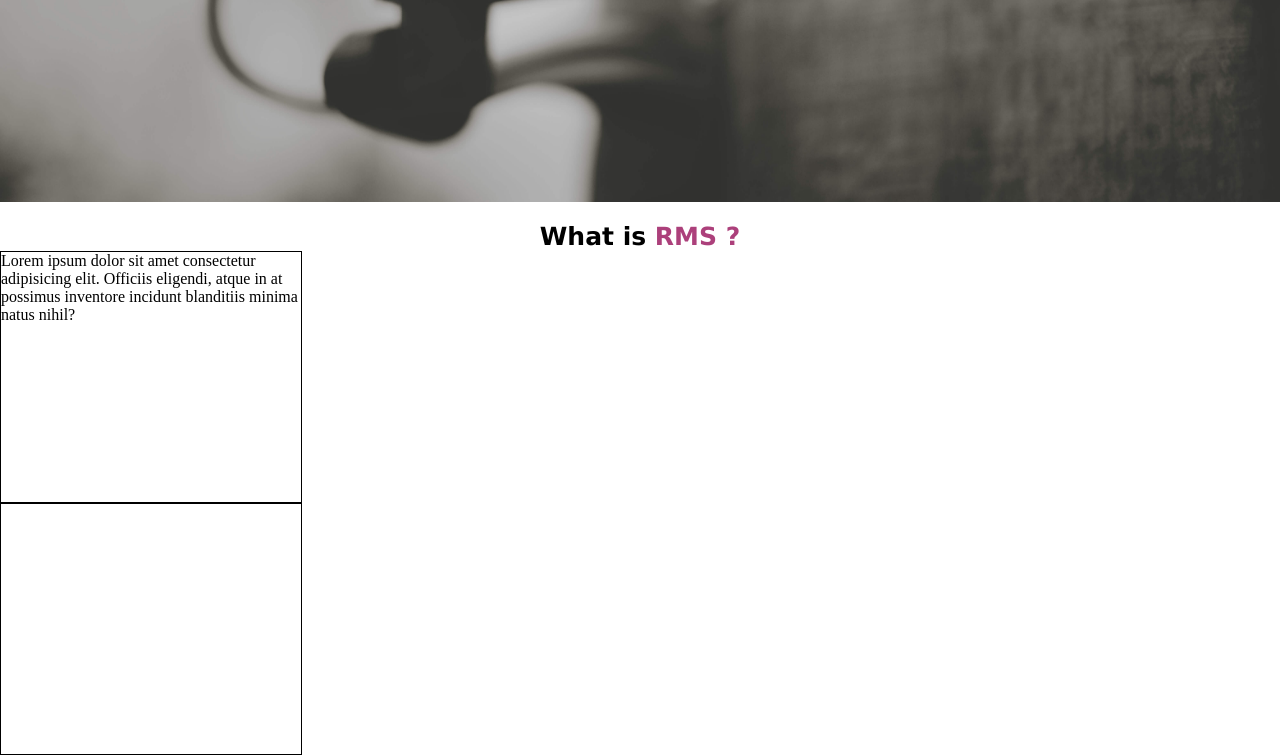
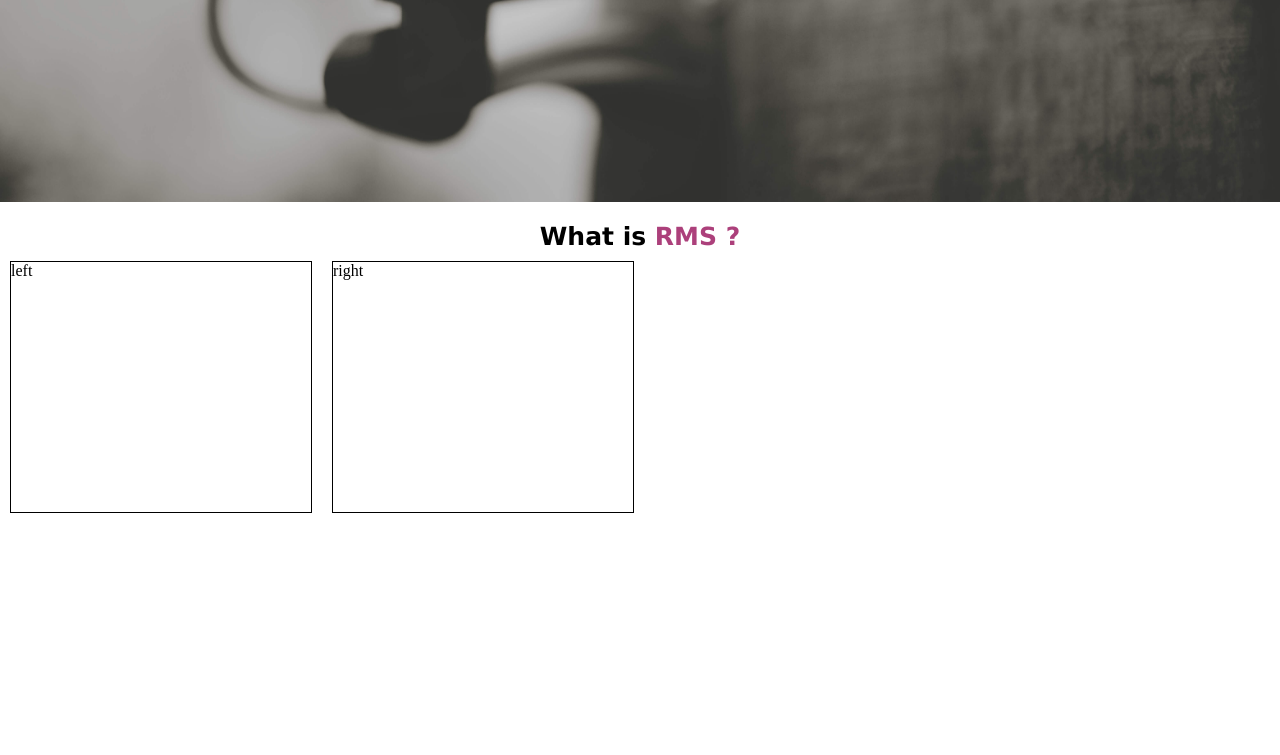
Before and after one commit to 01mb/mytest, a plain HTML site: page index.html in a window 1280 px wide. Shown: the part 598-1353 px from the top of the page. After the commit the page ends 1121 px from the top, so only its background shows below. Drawn offline with Linux system fonts and the light colour scheme.

Commit message:
Update index.html

```diff
--- a/index.html
+++ b/index.html
@@ -20,12 +20,10 @@
 
     <section class="container2">
         <h3>What is <span>RMS ?</span></h3>
-        <div class="leftdiv">
-          Lorem ipsum dolor sit amet consectetur adipisicing elit. Officiis eligendi, atque in at possimus inventore incidunt blanditiis minima natus nihil?
-        </div>
-        <div class="righttdiv">
-
-        </div>
+    <div class="parent">
+        <div class="box leftdiv">left</div>
+        <div class="box righttdiv">right</div>
+    </div>
     </section>
 </body>
 </html>
```
